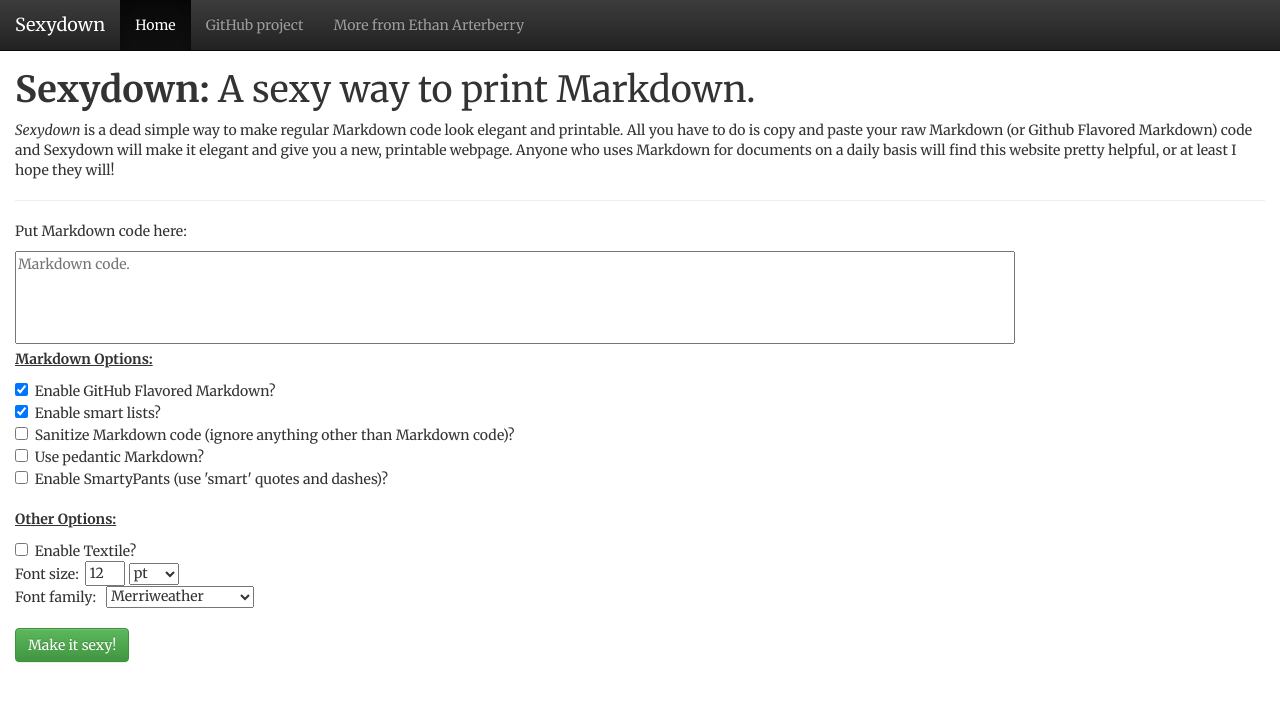
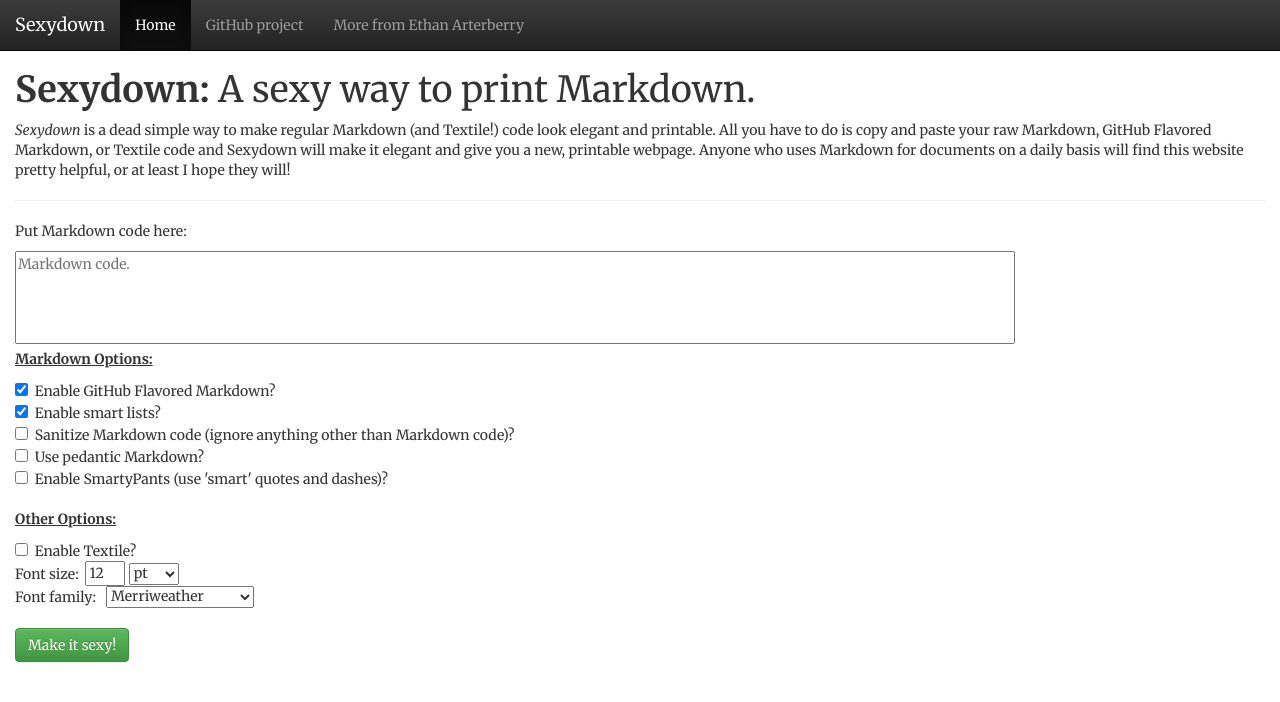
Before and after one commit to ethel-dev/simplemark, a plain HTML site: page index.html in a window 1280 px wide. Drawn offline with nearby package versions, Linux system fonts and the light colour scheme.

Commit message:
Fix description.

```diff
--- a/index.html
+++ b/index.html
@@ -55,7 +55,7 @@
                 <div class="container-fluid">
                     <div class="main" id="main">
                         <h1><b>Sexydown:</b> A sexy way to print Markdown.</h1>
-                        <p><i>Sexydown</i> is a dead simple way to make regular Markdown code look elegant and printable. All you have to do is copy and paste your raw Markdown (or Github Flavored Markdown) code and Sexydown will make it elegant and give you a new, printable webpage. Anyone who uses Markdown for documents on a daily basis will find this website pretty helpful, or at least I hope they will!</p>
+                        <p><i>Sexydown</i> is a dead simple way to make regular Markdown (and Textile!) code look elegant and printable. All you have to do is copy and paste your raw Markdown, GitHub Flavored Markdown, or Textile code and Sexydown will make it elegant and give you a new, printable webpage. Anyone who uses Markdown for documents on a daily basis will find this website pretty helpful, or at least I hope they will!</p>
                         <hr>
                         <p>Put Markdown code here:</p>
                         <textarea class="markdown-input" placeholder="Markdown code." id="ugly"></textarea>
```
